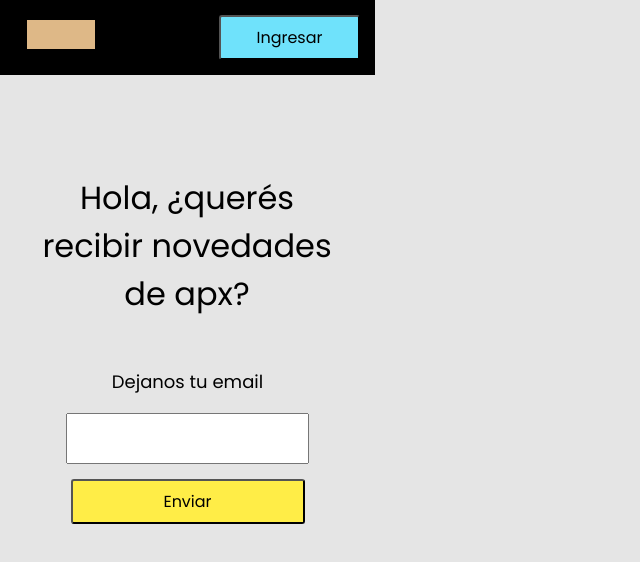
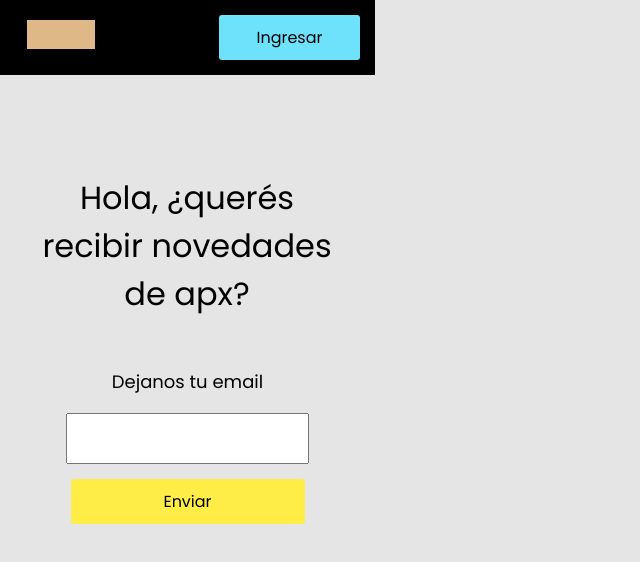
Before and after one commit to ramirodoninodev/practica-bem, a plain HTML site: page index.html in a window 1280 px wide. Shown: the whole page, without its empty margins (0-640 px from the left). Drawn offline with Linux system fonts and the light colour scheme.

Commit message:
Segundo commit, le saque el borde a los botones

```diff
--- a/index.css
+++ b/index.css
@@ -33,7 +33,7 @@ body {
   border-radius: 3px;
   margin-top: 15px;
   margin-right: 15px;
-  outline: none;
+  border: none;
 }
 
 .news {
@@ -70,6 +70,7 @@ body {
   height: 45px;
   background-color: #ffed47;
   border-radius: 3px;
+  border: none;
   font-size: 16px;
   font-family: "Poppins";
 }
```
